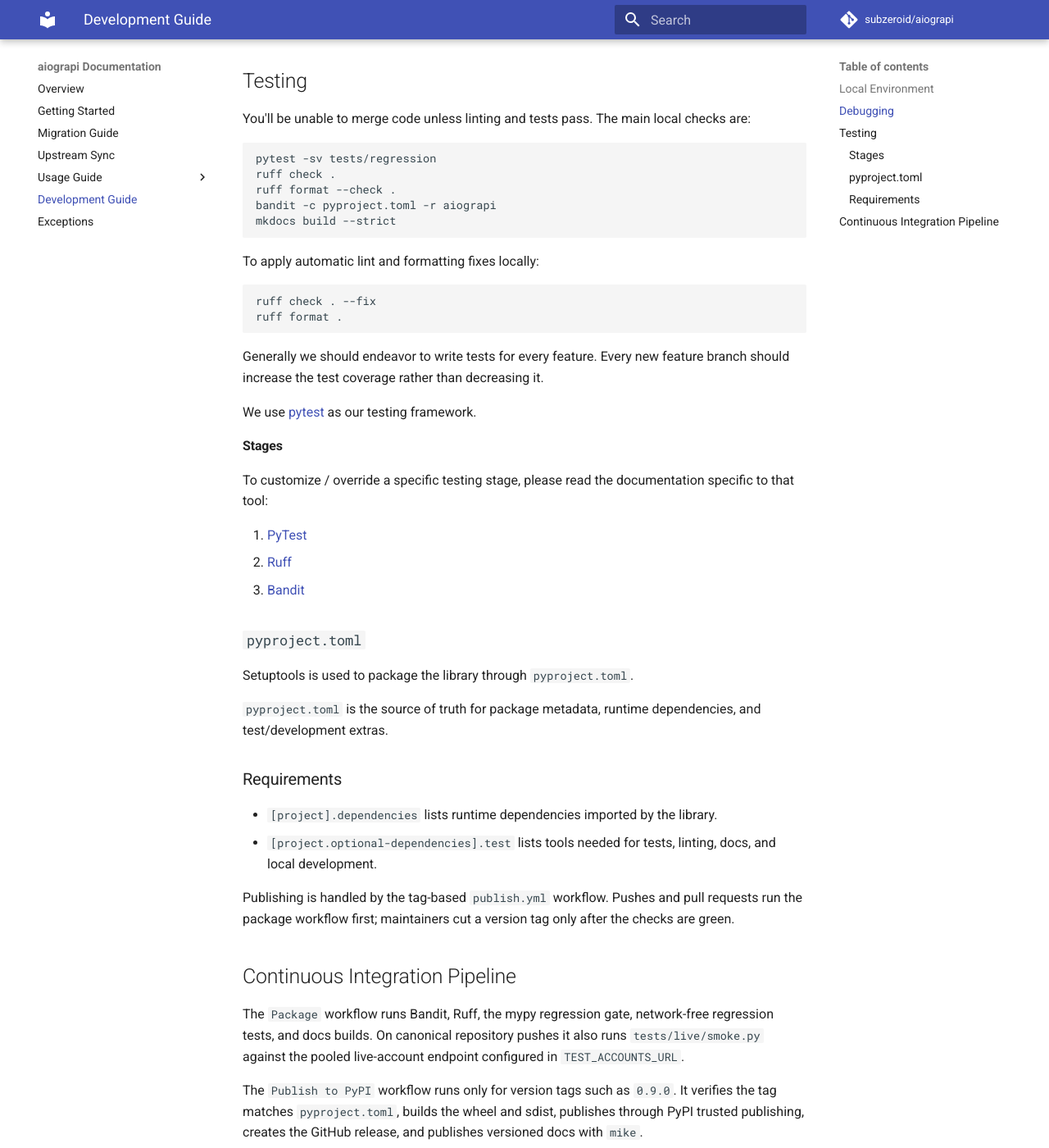
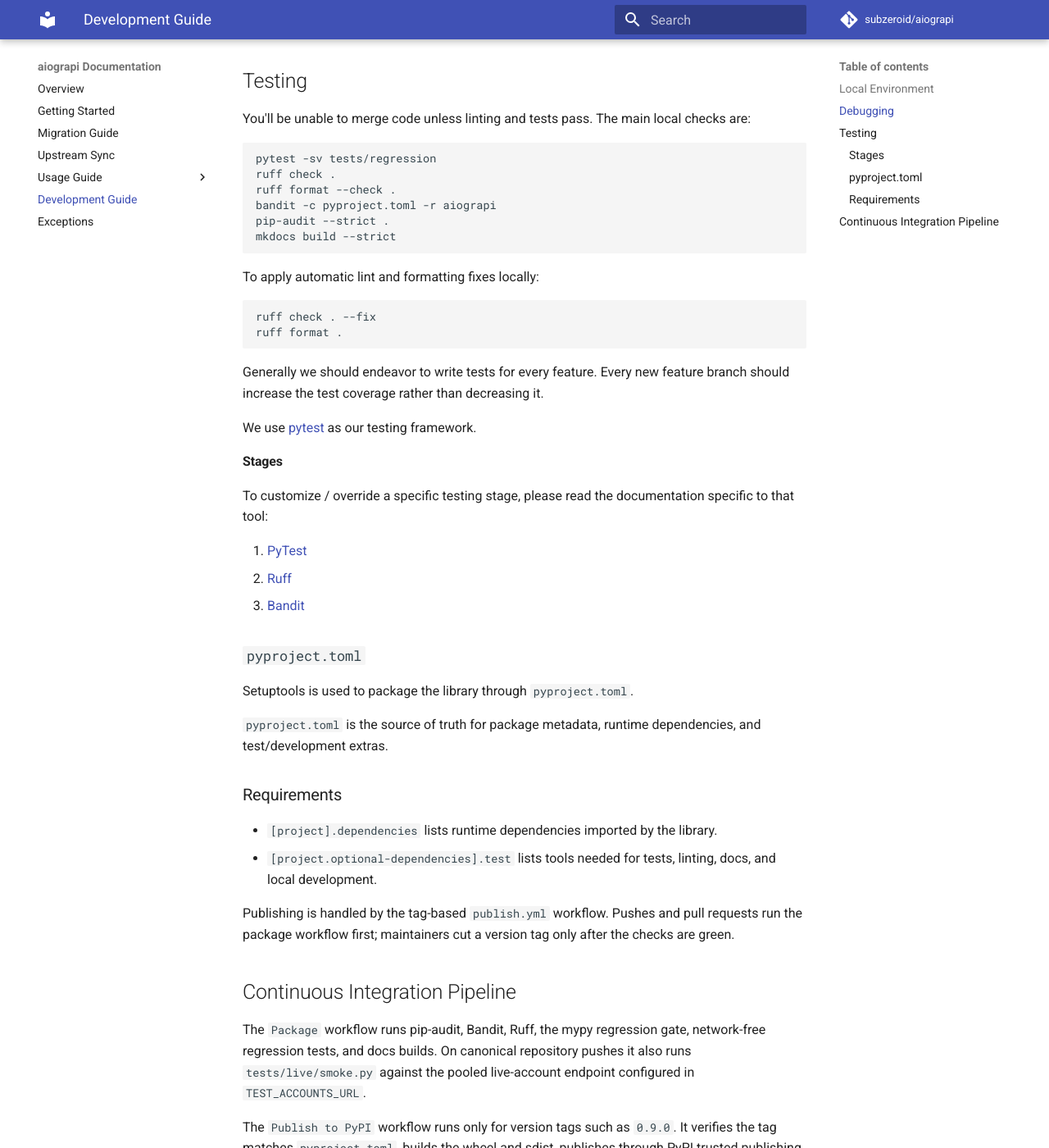
Before and after one commit to subzeroid/aiograpi, an MkDocs documentation site: the page built from docs/development-guide.md, in a window 1280 px wide and 1400 px high, scrolled down 996 px. Shown: the whole window at 82% size. Built offline with MkDocs 1.6.1 and Material for MkDocs 9.7.7, drawn with Linux system fonts in a browser that asks for light colours; comment, search, counter and statistics services are not loaded; the version menu is left out.

Commit message:
ci: add dependency audit gate

````diff
--- a/docs/development-guide.md
+++ b/docs/development-guide.md
@@ -52,6 +52,7 @@ pytest -sv tests/regression
 ruff check .
 ruff format --check .
 bandit -c pyproject.toml -r aiograpi
+pip-audit --strict .
 mkdocs build --strict
 ```
 
@@ -91,9 +92,9 @@ maintainers cut a version tag only after the checks are green.
 
 ## Continuous Integration Pipeline
 
-The `Package` workflow runs Bandit, Ruff, the mypy regression gate, network-free regression tests, and docs builds. On
-canonical repository pushes it also runs `tests/live/smoke.py` against the pooled live-account endpoint configured in
-`TEST_ACCOUNTS_URL`.
+The `Package` workflow runs pip-audit, Bandit, Ruff, the mypy regression gate, network-free regression tests, and docs
+builds. On canonical repository pushes it also runs `tests/live/smoke.py` against the pooled live-account endpoint
+configured in `TEST_ACCOUNTS_URL`.
 
 The `Publish to PyPI` workflow runs only for version tags such as `0.9.0`. It verifies the tag matches
 `pyproject.toml`, builds the wheel and sdist, publishes through PyPI trusted publishing, creates the GitHub release, and
--- a/pyproject.toml
+++ b/pyproject.toml
@@ -76,6 +76,7 @@ test = [
     "mypy==1.20.2",
     "Pillow==12.2.0",
     "bandit==1.9.4",
+    "pip-audit==2.10.0",
     "mike==2.2.0",
     # mike implicitly imports pkg_resources from setuptools.
     "setuptools==82.0.1",
````
Also changed, not shown: CHANGELOG.md (+6 -0 lines), SECURITY.md (+8 -0 lines), .github/PULL_REQUEST_TEMPLATE.md, 2 other files.
